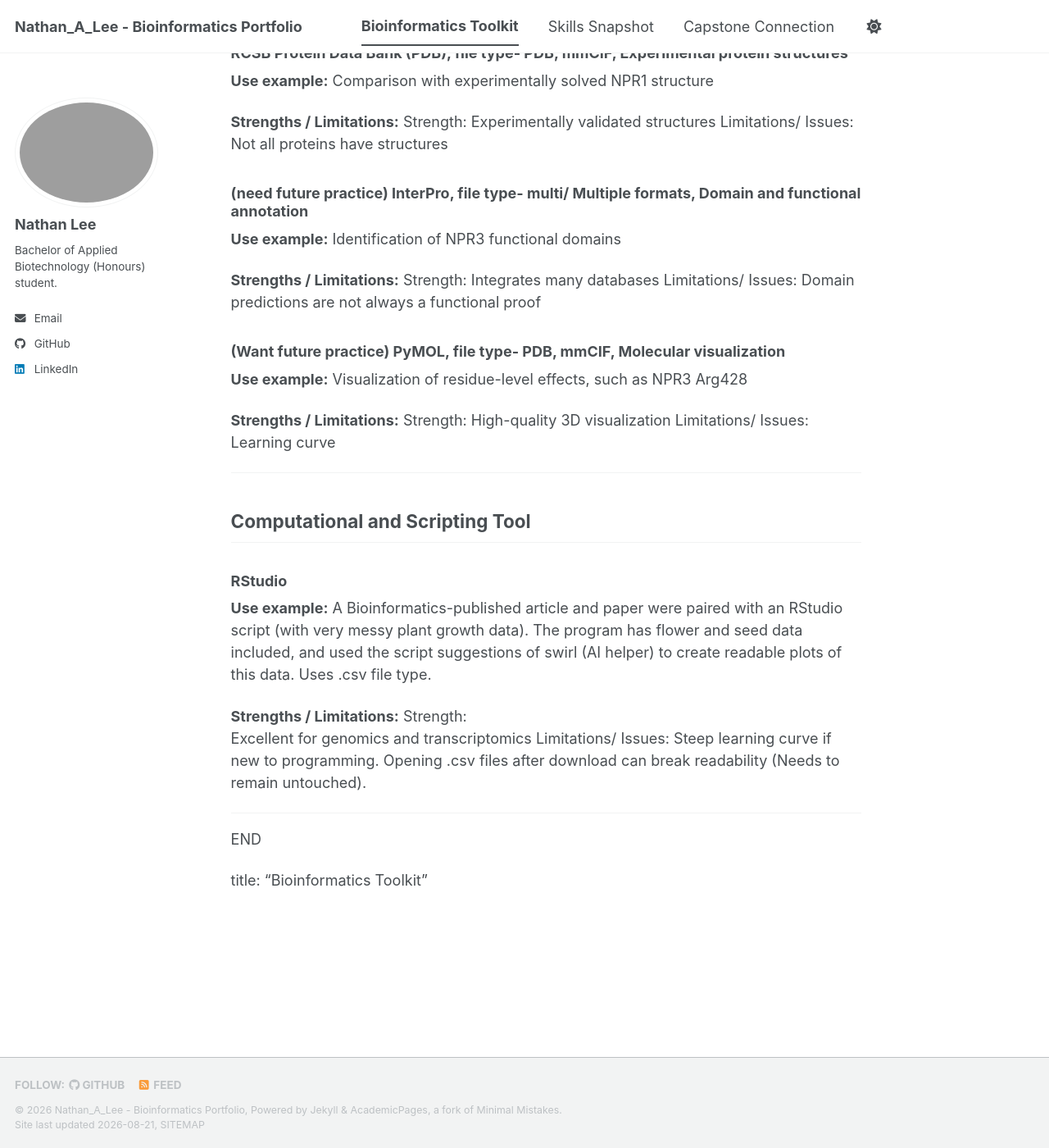
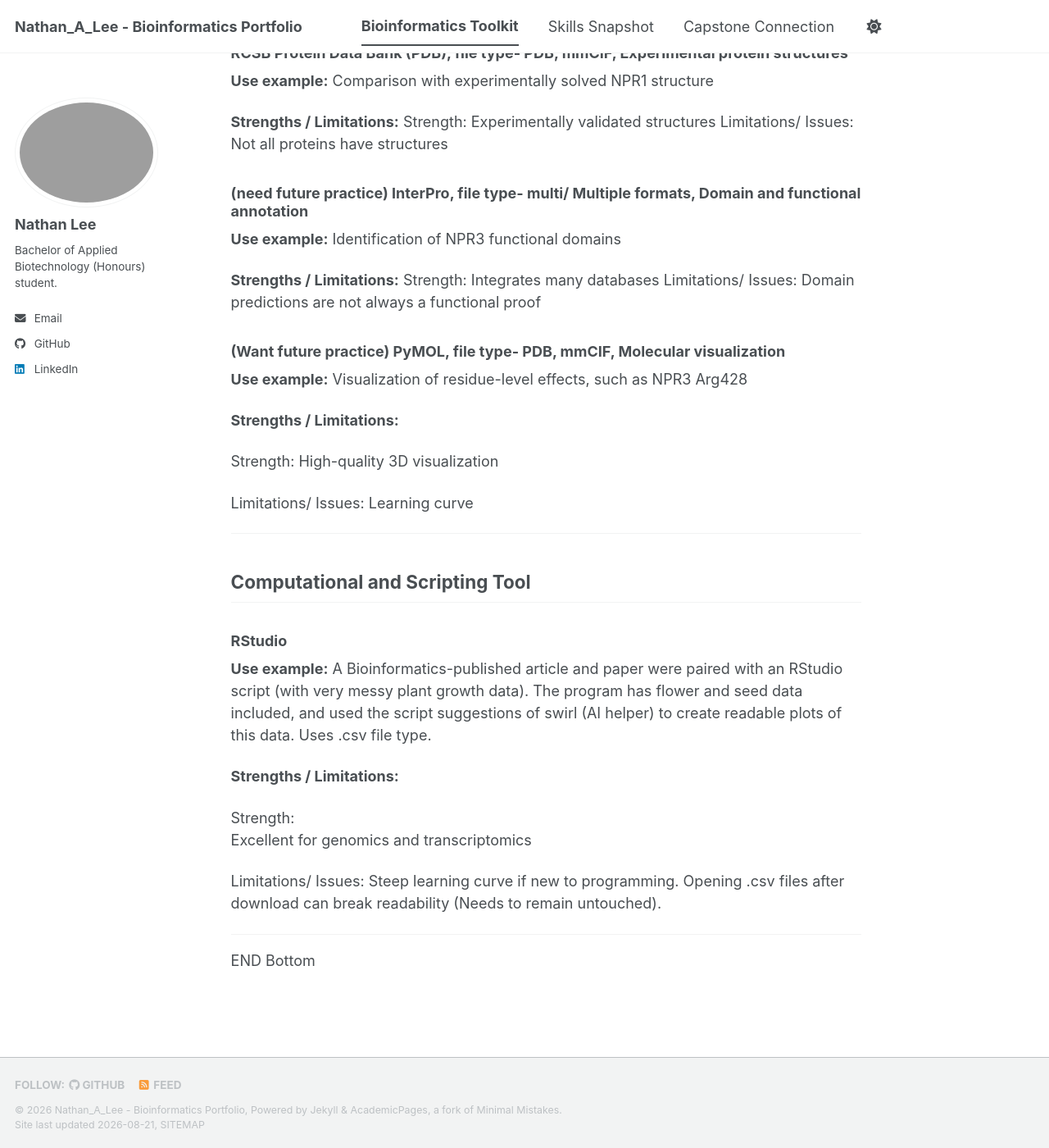
Before and after one commit to Nlee4788/biot74000-portfolio, a Jekyll site: the page built from _pages/toolkit.md, in a window 1280 px wide and 1400 px high, scrolled down 5826 px. Shown: the whole window at 82% size. Built offline with Jekyll 4.4.1, drawn with Linux system fonts in a browser that asks for light colours; a script bundle is joined from its source files by our own code; library files that are not in the unit come from our copies.

Commit message:
Update toolkit.md

```diff
--- a/_pages/toolkit.md
+++ b/_pages/toolkit.md
@@ -305,10 +305,10 @@ Domain predictions are not always a functional proof
 Visualization of residue-level effects, such as NPR3 Arg428
 
 **Strengths / Limitations:**
-Strength:
-High-quality 3D visualization
-Limitations/ Issues:
-Learning curve
+
+Strength: High-quality 3D visualization
+
+Limitations/ Issues: Learning curve
 
 ---
 
@@ -320,14 +320,14 @@ Learning curve
 A Bioinformatics-published article and paper were paired with an RStudio script (with very messy plant growth data). The program has flower and seed data included, and used the script suggestions of swirl (AI helper) to create readable plots of this data. Uses .csv file type.
 
 **Strengths / Limitations:**
+
 Strength:
 Excellent for genomics and transcriptomics
+
 Limitations/ Issues:
 Steep learning curve if new to programming. Opening .csv files after download can break readability (Needs to remain untouched).
 
 ---
 
 END
-
-
-title: "Bioinformatics Toolkit"
+Bottom
```
